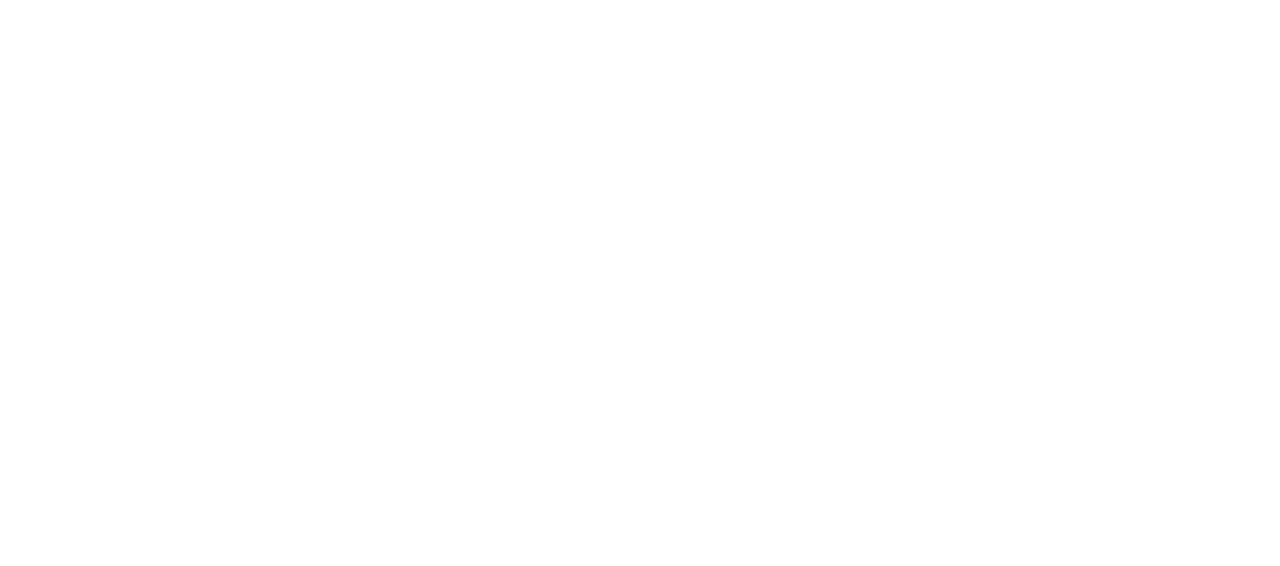
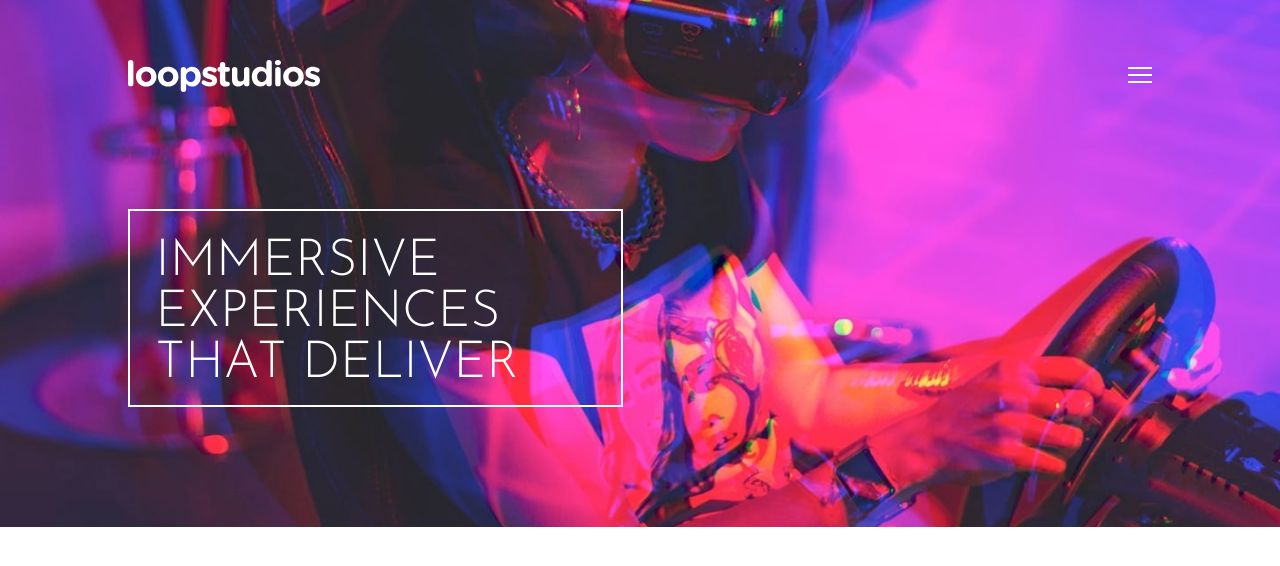
Before and after one commit to Wawamama/loopstudios, a plain HTML site: page index.html in a window 1280 px wide. Drawn offline with Linux system fonts and the light colour scheme.

Commit message:
first-try-hero

```diff
--- a/index.html
+++ b/index.html
@@ -7,8 +7,22 @@
     <title>Loopholes
     </title>
     <link rel="stylesheet" href="styles.css">
+    <link rel="preconnect" href="https://fonts.gstatic.com">
+<link href="https://fonts.googleapis.com/css2?family=Alata&display=swap" rel="stylesheet">
+<link rel="preconnect" href="https://fonts.gstatic.com">
+<link href="https://fonts.googleapis.com/css2?family=Alata&family=Josefin+Sans:wght@300&display=swap" rel="stylesheet">
 </head>
 <body>
 
+    <section class="hero">
+        <img class="logo" src="./assets/img/logo.svg" alt="logo">
+        <nav>
+            <a href="#"><img src="./assets/img/icon-hamburger.svg" alt="menu"> </a>
+        </nav>
+        <div class="hero_text">
+            <h1>Immersive experiences <br>that deliver</h1>
+        </div>
+    </section>
+
 </body>
 </html>
--- a/styles.css
+++ b/styles.css
@@ -2,3 +2,70 @@
     margin: 0;
     padding: 0;
 }
+
+@import url('https://fonts.googleapis.com/css2?family=Alata&display=swap');
+@import url('https://fonts.googleapis.com/css2?family=Alata&family=Josefin+Sans:wght@300&display=swap');
+
+/** VARIABLES **/
+:root {
+    --white:hsl(0, 0%, 100%);
+    --black;hsl(0, 0%, 0%);
+    --darkgrey:hsl(0, 0%, 55%);
+    --vdarkgrey:hsl(0, 0%, 41%);
+
+}
+
+body {
+    font-size: 2vw;
+}
+
+.hero {
+    color: var(--white);
+    background-image: url(./assets/img/desktop/image-hero.jpg);
+    background-position: center;
+    background-size: cover;
+    max-height: 650px;
+    padding: 60px 10vw 120px 10vw;
+    position: relative;
+}
+
+.hero nav {
+    position: absolute;
+    right: 10vw;
+    top:60px;
+}
+
+h1 {
+    font-family: 'Josefin Sans', sans-serif;
+    font-weight: 300;
+    font-stretch: semi-condensed;
+    font-size: 2em;
+    color: var(--white);
+    text-transform: uppercase;
+}
+
+.logo {
+    width: 100%;
+    height: auto;
+    max-width: 192px ;
+}
+
+.hero_text {
+    margin-top: 110px;
+    width: 34vw;
+    border: solid 2px var(--white);
+    padding: 1em 30px 0.6em 1em;
+}
+/** MOBILE **/
+
+@media only screen and (max-width: 375px) {
+    .hero {
+        background: url(./assets/img/mobile/image-hero.jpg);
+
+    }
+
+    .hero_text {
+        width: 90vh;
+    }
+
+}
```
